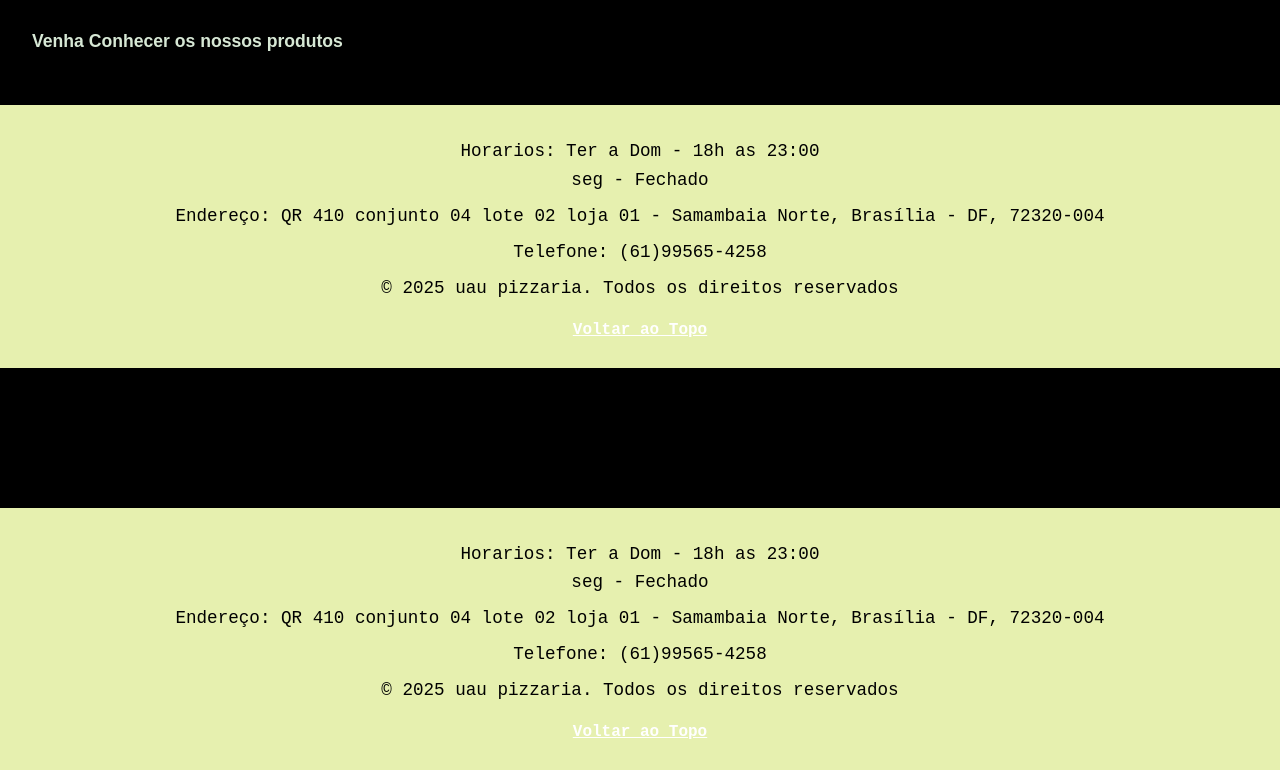
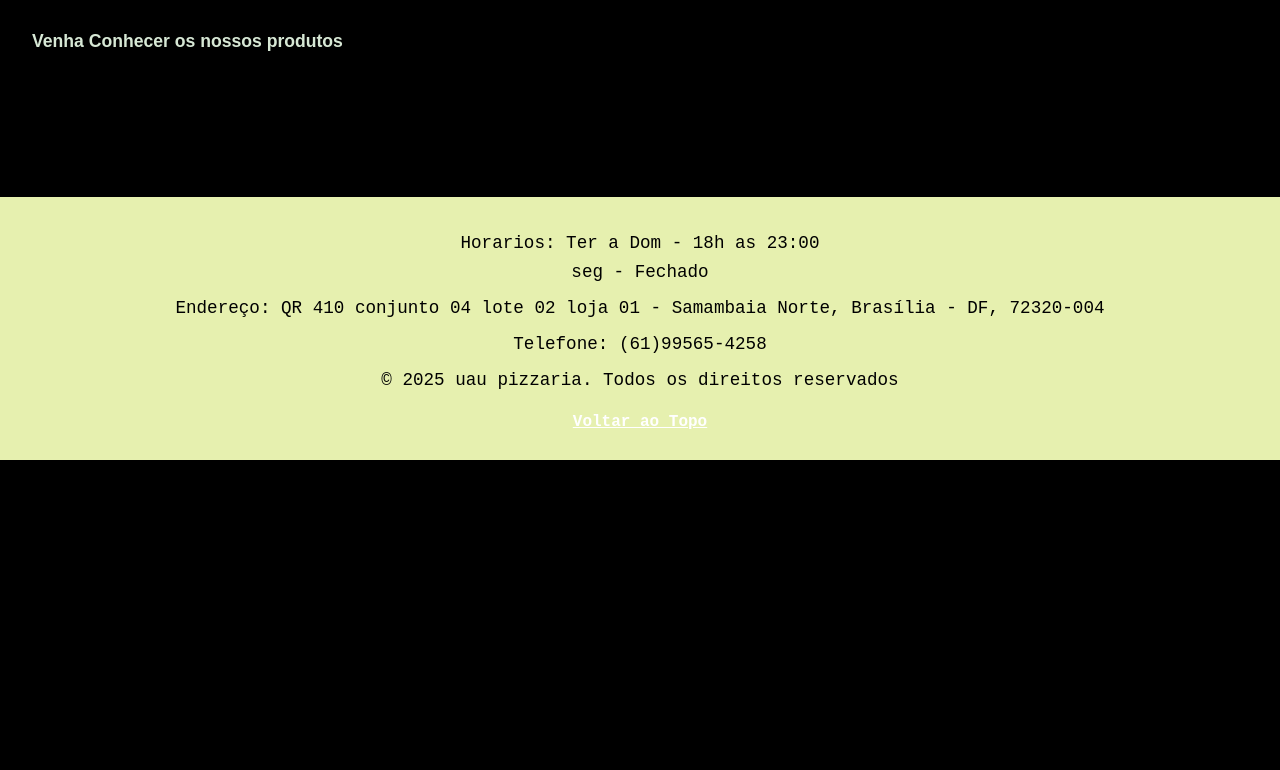
Before and after one commit to 302781/Uau_Pizzaria, a plain HTML site: page index.html in a window 1280 px wide. Shown: the part 1870-2640 px from the top of the page. After the commit the page ends 2330 px from the top, so only its background shows below. Drawn offline with Linux system fonts and the light colour scheme.

Commit message:
duplicado o rodapé

```diff
--- a/index.html
+++ b/index.html
@@ -59,14 +59,6 @@
         </a>
     </section>
 
-    <footer>
-        <p>Horarios: Ter a Dom - 18h as 23:00 <br> seg - Fechado</p>
-        <p>Endereço: QR 410 conjunto 04 lote 02 loja 01 - Samambaia Norte, Brasília - DF, 72320-004</p>
-        <p>Telefone: (61)99565-4258</p>
-        <p>&copy; 2025 uau pizzaria. Todos os direitos reservados</p>
-        <a href="#top" class="back-to-top">Voltar ao Topo</a>
-    </footer>
-
     <div id="header-container"></div>
     <div id="footer-container"></div>
     <script src="js/componentes.js"></script>
```
Also changed, not shown: contatos.html (+0 -7 lines), produtos.html (+0 -8 lines), sobre.html (+0 -7 lines).
